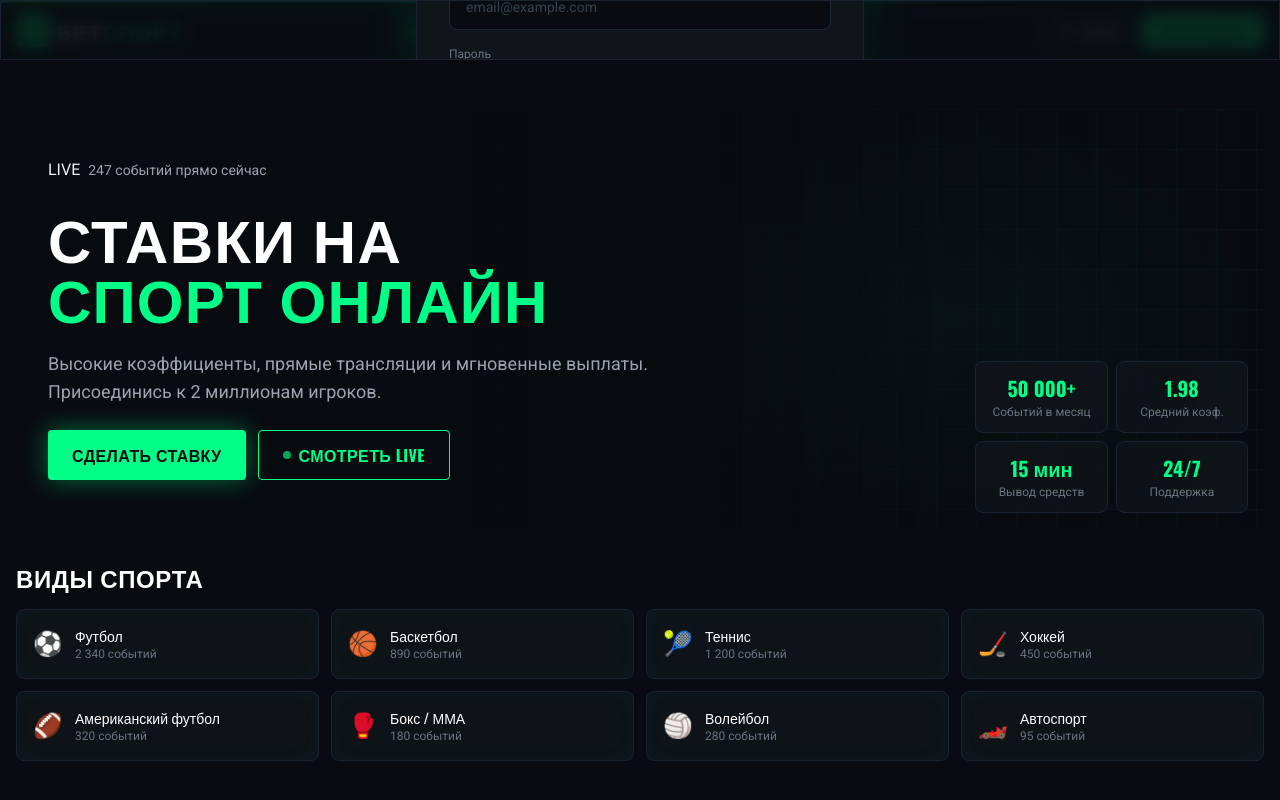
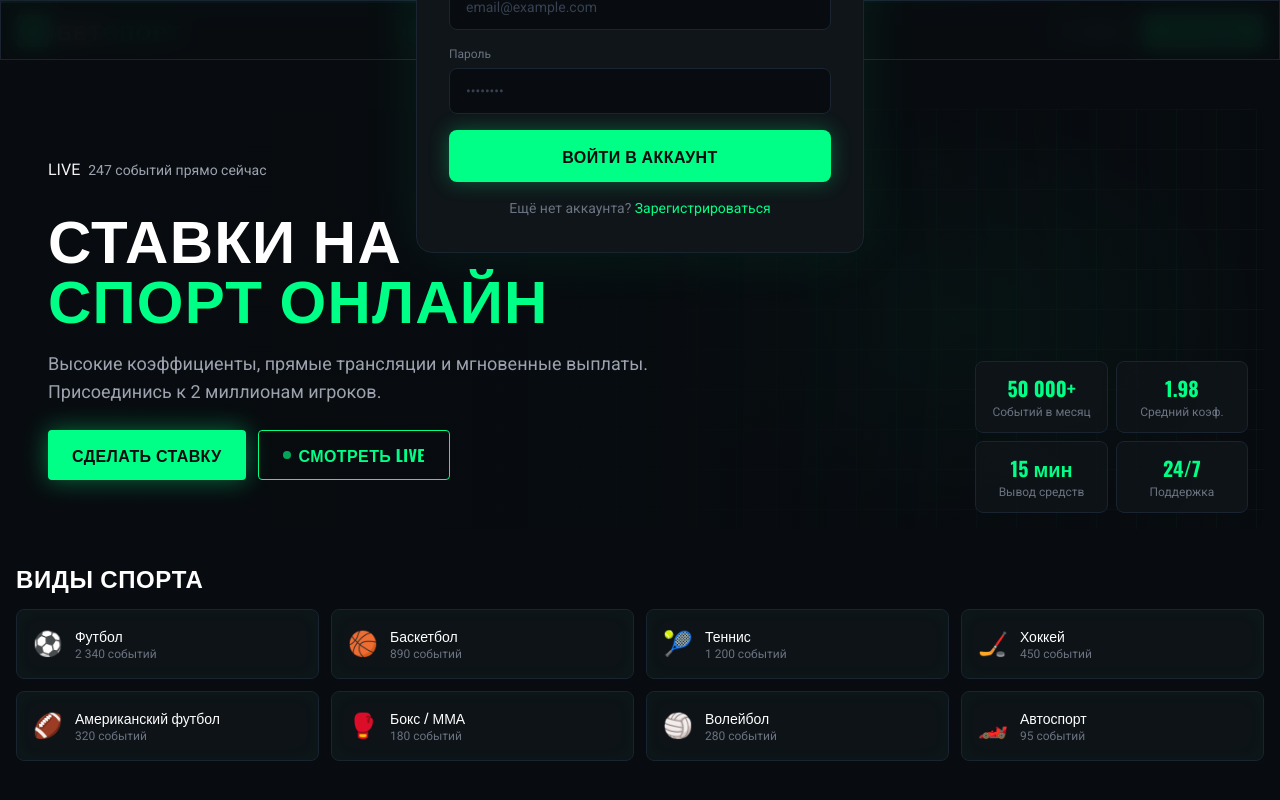
Before and after one commit to pr-poehali-dev/betting-site-dev-1, a React (Vite) app: page / in a window 1280 px wide. Both pictures are taken after a click on the button "Войти". Shown: the top 800 px of the page. Built offline with nearby package versions, Linux system fonts and the light colour scheme.

Commit message:
Align login and registration windows

```diff
--- a/src/components/AuthModal.tsx
+++ b/src/components/AuthModal.tsx
@@ -1,4 +1,4 @@
-import { useState } from "react";
+import { useState, useEffect } from "react";
 import { register, login } from "@/lib/auth";
 import { useAuth } from "@/context/AuthContext";
 import Icon from "@/components/ui/icon";
@@ -14,6 +14,12 @@ export default function AuthModal({ onClose, defaultTab = "login" }: AuthModalPr
   const [form, setForm] = useState({ email: "", username: "", password: "" });
   const [error, setError] = useState("");
   const [loading, setLoading] = useState(false);
+
+  // Блокируем скролл страницы пока модалка открыта
+  useEffect(() => {
+    document.body.style.overflow = "hidden";
+    return () => { document.body.style.overflow = ""; };
+  }, []);
 
   const set = (k: string, v: string) => setForm((f) => ({ ...f, [k]: v }));
 
@@ -38,11 +44,10 @@ export default function AuthModal({ onClose, defaultTab = "login" }: AuthModalPr
 
   return (
     <div
-      className="fixed inset-0 z-[100] flex items-center justify-center p-4 overflow-y-auto"
-      style={{ background: "rgba(8,12,16,0.85)", backdropFilter: "blur(8px)" }}
+      className="fixed inset-0 z-[200] flex items-center justify-center p-4"
+      style={{ background: "rgba(8,12,16,0.92)", backdropFilter: "blur(10px)" }}
       onClick={(e) => e.target === e.currentTarget && onClose()}
     >
-      <div className="flex-1 flex items-center justify-center min-h-full py-4">
       <div
         className="w-full max-w-md rounded-2xl p-8 relative animate-fade-in"
         style={{
@@ -78,9 +83,7 @@ export default function AuthModal({ onClose, defaultTab = "login" }: AuthModalPr
               key={t}
               onClick={() => { setTab(t); setError(""); }}
               className={`flex-1 py-2.5 font-oswald font-bold text-sm uppercase tracking-wide transition-all ${
-                tab === t
-                  ? "bg-neon-green text-sport-dark"
-                  : "text-gray-500 hover:text-white"
+                tab === t ? "bg-neon-green text-sport-dark" : "text-gray-500 hover:text-white"
               }`}
             >
               {t === "login" ? "Войти" : "Регистрация"}
@@ -162,7 +165,6 @@ export default function AuthModal({ onClose, defaultTab = "login" }: AuthModalPr
           )}
         </div>
       </div>
-      </div>
     </div>
   );
 }
```
